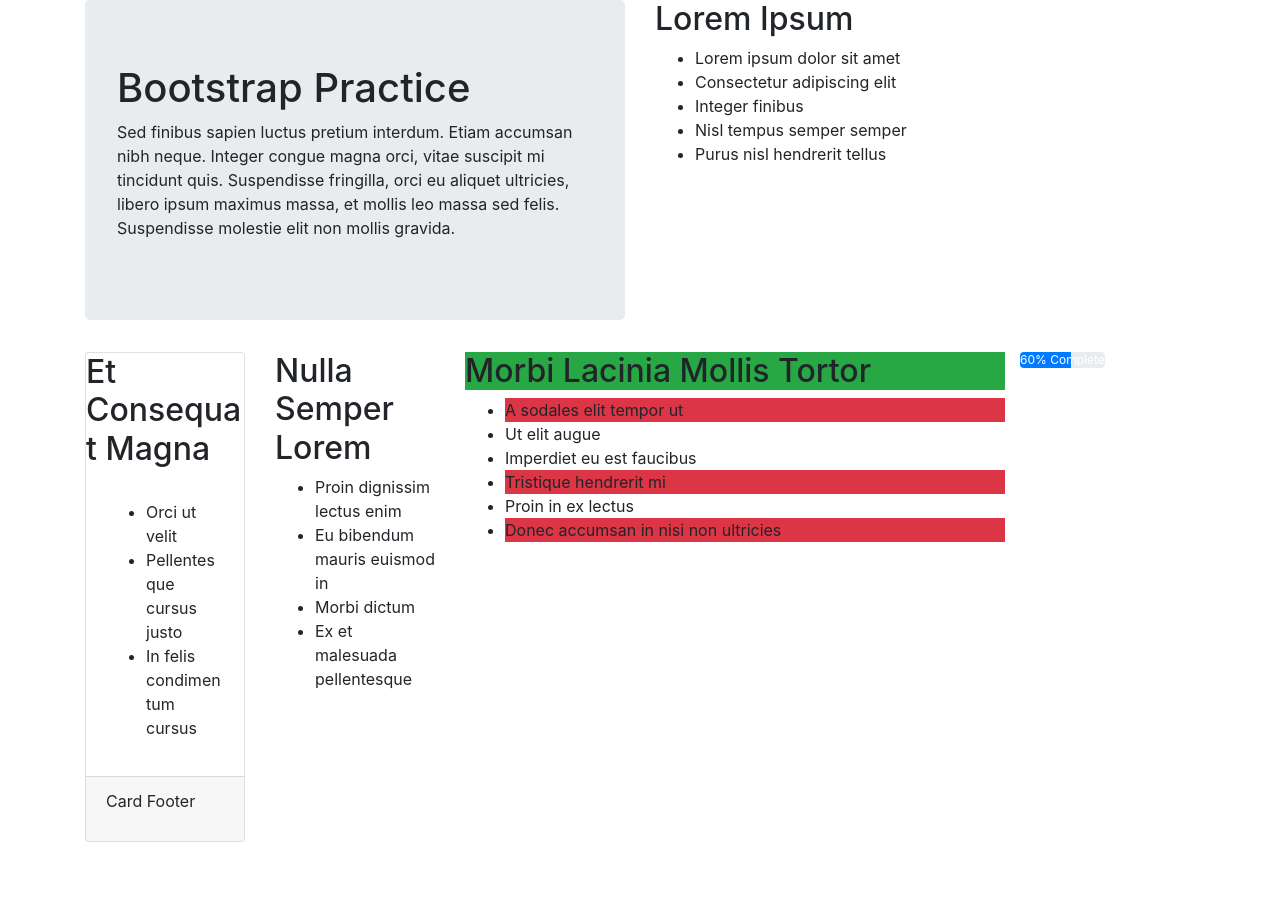
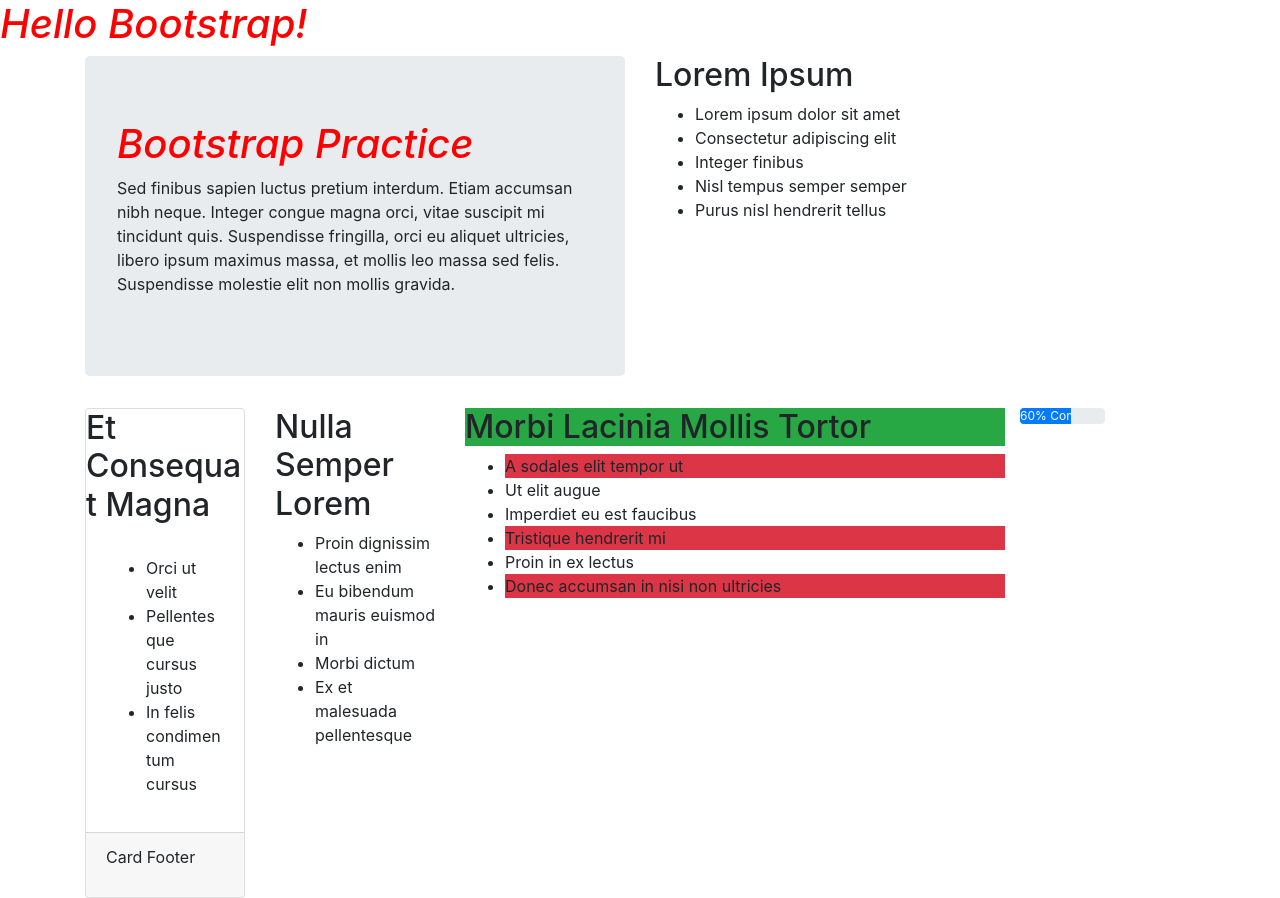
Before and after one commit to Tu276/ip_two, a plain HTML site: page index.html in a window 1280 px wide. Before the commit the page ends 842 px from the top, so only its background shows below. Drawn offline with nearby package versions, Linux system fonts and the light colour scheme.

Commit message:
add bootstrap custom9zation

```diff
--- /dev/null
+++ b/css/styles.css
@@ -0,0 +1,4 @@
+h1 {
+  color: red;
+  font-style: italic;
+}
--- a/index.html
+++ b/index.html
@@ -1,7 +1,8 @@
 <!DOCTYPE html>
 <html>
   <head>
-    <meta charset="utf-8"
+    <meta charset="utf-8">
+    <title>Bootstrap</title>
     <link href="css/bootstrap.css" rel="stylesheet" type="text/css" />
     <link
       rel="stylesheet"
@@ -9,9 +10,11 @@
       integrity="sha384-ggOyR0iXCbMQv3Xipma34MD+dH/1fQ784/j6cY/iJTQUOhcWr7x9JvoRxT2MZw1T"
       crossorigin="anonymous"
     />
+    <link href="css/styles.css" rel="stylesheet" type="text/css" />
     <title>Example Page Title</title>
   </head>
   <body>
+    <h1>Hello Bootstrap!</h1>
     <div class="container">
       <div class="row">
         <div class="col-md-6">
```
